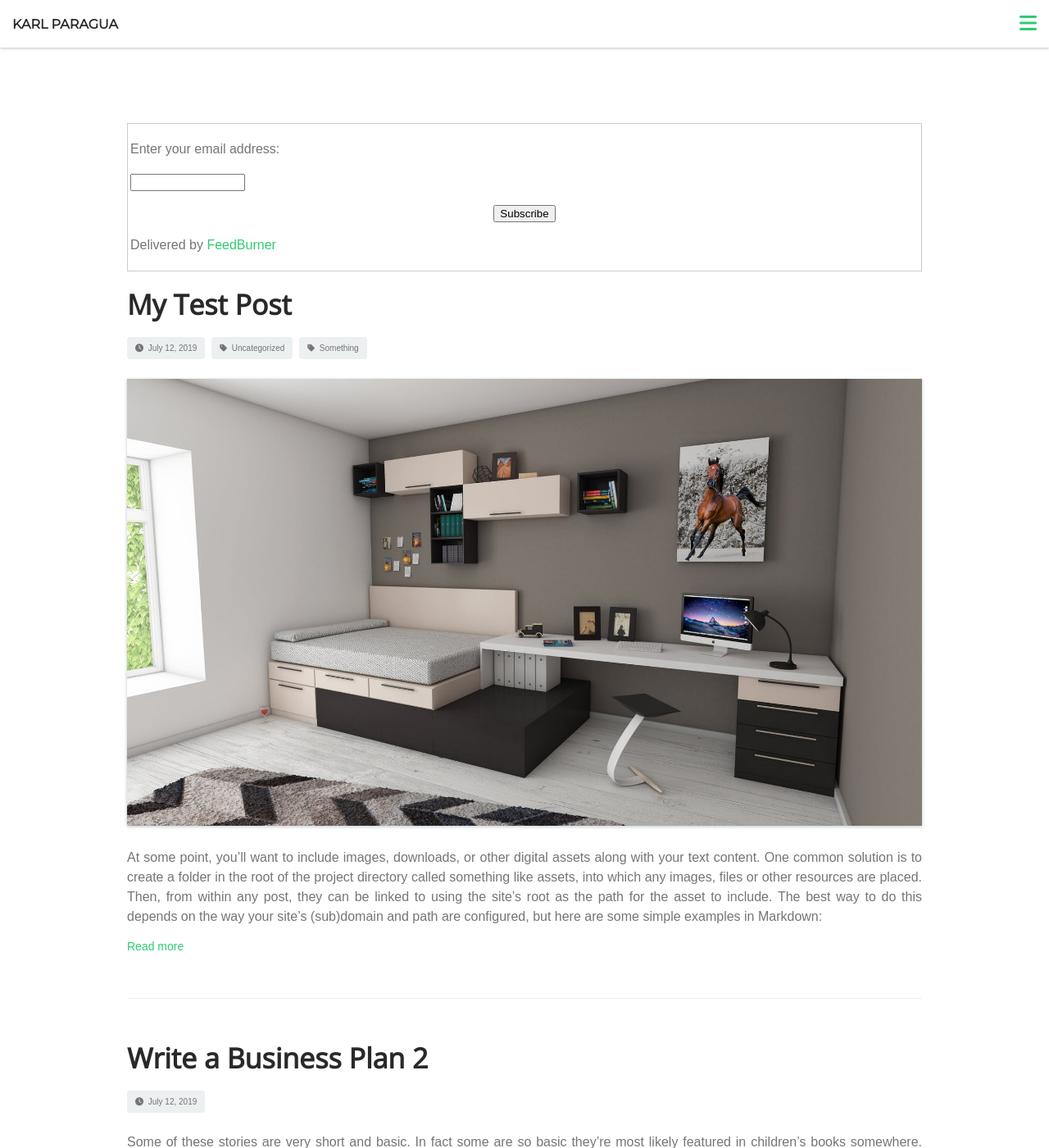
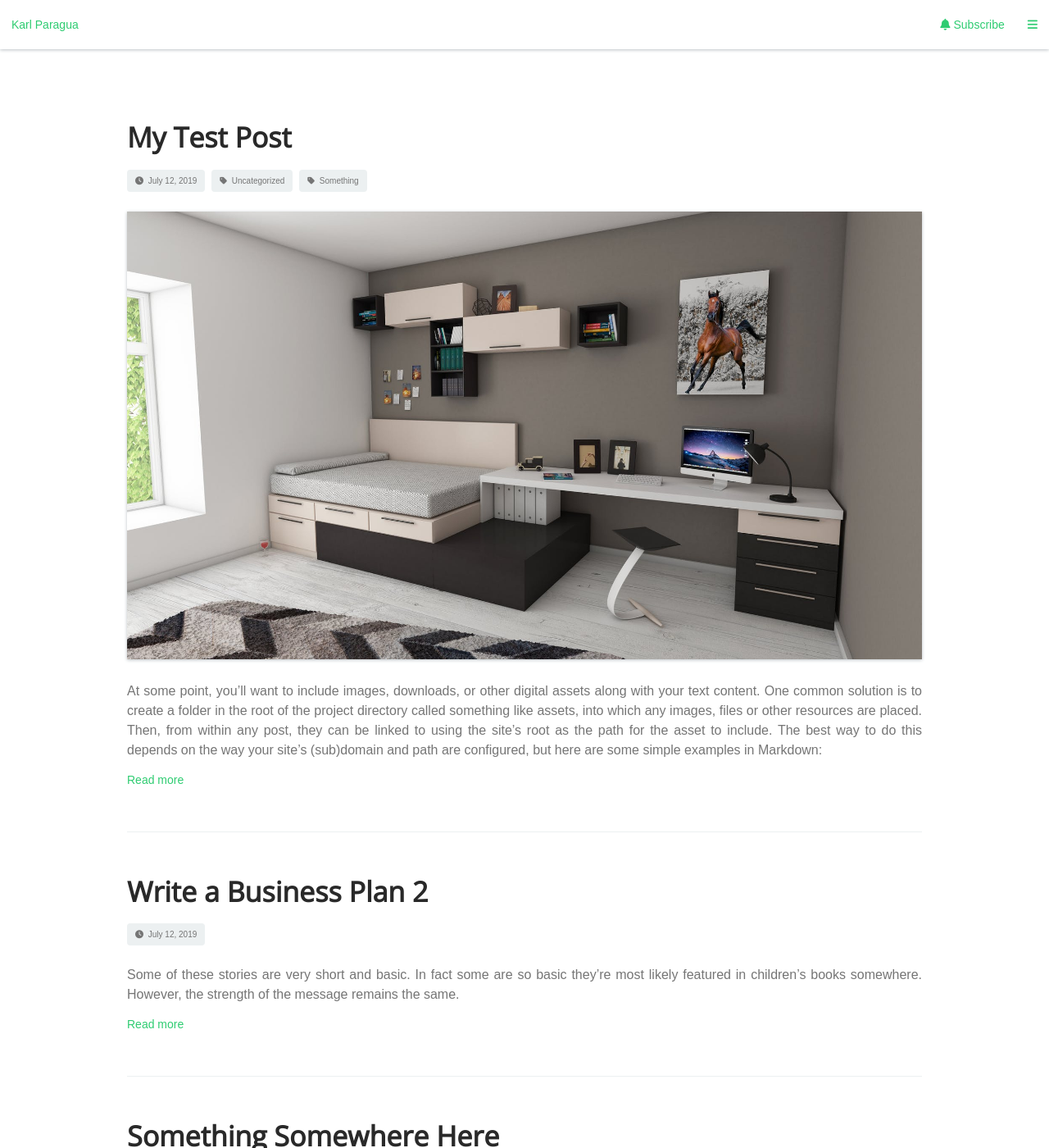
Before and after one commit to kbparagua/blog, a Jekyll site: the page built from index.html, in a window 1280 px wide and 1400 px high. Shown: the whole window at 82% size. Built offline with Jekyll 4.4.1, drawn with Linux system fonts in a browser that asks for light colours; nearby versions of some CDN libraries; the list of posts is cut into pages by our own code.

Commit message:
subscription-box

```diff
--- /dev/null
+++ b/_includes/header.html
@@ -0,0 +1,82 @@
+<div id="header">
+  <div id="brand">
+    <a href="#">Karl Paragua</a>
+  </div>
+
+  <div class="right-nav">
+    <ul class="nav-items">
+      <li class="item">
+        <a href="#" class="subscribe-box-trigger">
+          <i class="fas fa-bell"></i>
+          Subscribe
+        </a>
+      </li>
+
+      <li class="item">
+        <a href="#" class="menu-toggle">
+          <i class="fas fa-bars"></i>
+        </a>
+      </li>
+    </ul>
+  </div>
+</div>
+
+{% include subscribe_box.html %}
+
+<style>
+  #header {
+    position: fixed;
+    top: 0;
+    left: 0;
+    width: 100%;
+    height: 60px;
+    background: #ffffff;
+    -webkit-box-shadow: 0px 1px 4px 0px rgba(189,195,199,1);
+    -moz-box-shadow: 0px 1px 4px 0px rgba(189,195,199,1);
+    box-shadow: 0px 1px 4px 0px rgba(189,195,199,1);
+    overflow: hidden;
+  }
+
+  #brand {
+    float: left;
+    height: 100%;
+    display: flex;
+    flex-direction: column;
+    justify-content: center;
+    padding: 0px 14px;
+  }
+
+  .right-nav {
+    float: right;
+    height: 100%;
+    display: flex;
+    flex-direction: column;
+    justify-content: center;
+  }
+
+  .nav-items {
+    list-style: none;
+    display: flex;
+  }
+
+  .nav-items .item {
+    display: flex;
+    flex-direction: column;
+    justify-content: center;
+    font-size: 14px;
+    padding: 0px 14px;
+  }
+
+  .nav-items .item a:hover {
+    text-decoration: none;
+  }
+
+  #title a, #title a:visited, #title a:hover {
+    font-family: 'Montserrat', sans-serif;
+    font-size: 16px;
+    font-weight: bold;
+    text-transform: uppercase;
+    text-decoration: none;
+    color: #292929;
+  }
+</style>
--- a/_includes/newsletter.html
+++ /dev/null
@@ -1,10 +0,0 @@
-<form style="border:1px solid #ccc;padding:3px;text-align:center;" action="https://feedburner.google.com/fb/a/mailverify" method="post" target="popupwindow" onsubmit="window.open('https://feedburner.google.com/fb/a/mailverify?uri=KarlParagua', 'popupwindow', 'scrollbars=yes,width=550,height=520');return true">
-  <p>Enter your email address:</p>
-  <p>
-    <input type="text" style="width:140px" name="email"/>
-  </p>
-  <input type="hidden" value="KarlParagua" name="uri"/>
-  <input type="hidden" name="loc" value="en_US"/>
-  <input type="submit" value="Subscribe" />
-  <p>Delivered by <a href="https://feedburner.google.com" target="_blank">FeedBurner</a></p>
-</form>
--- /dev/null
+++ b/_includes/subscribe_box.html
@@ -0,0 +1,63 @@
+<div id="subscribe-overlay" class="subscribe-el"></div>
+<div id="subscribe-box-container" class="subscribe-el">
+  <div id="subscribe-box">
+    <a href="#" class="subscribe-close">Close</a>
+    <form style="border:1px solid #ccc;padding:3px;text-align:center;" action="https://feedburner.google.com/fb/a/mailverify" method="post" target="popupwindow" onsubmit="window.open('https://feedburner.google.com/fb/a/mailverify?uri=KarlParagua', 'popupwindow', 'scrollbars=yes,width=550,height=520');return true">
+      <p>Enter your email address:</p>
+      <p>
+        <input type="text" style="width:140px" name="email"/>
+      </p>
+      <input type="hidden" value="KarlParagua" name="uri"/>
+      <input type="hidden" name="loc" value="en_US"/>
+      <input type="submit" value="Subscribe" />
+    </form>
+  </div>
+</div>
+
+<style>
+  .subscribe-el { display: none; }
+
+  #subscribe-overlay {
+    position: fixed;
+    top: 0;
+    left: 0;
+    width: 100%;
+    height: 100%;
+
+    z-index: 99;
+    background: black;
+    opacity: 0.75;
+  }
+
+  #subscribe-box-container {
+    position: fixed;
+    top: 0;
+    left: 0;
+    width: 100%;
+    height: 100%;
+
+    z-index: 100;
+  }
+
+  #subscribe-box {
+    margin: auto;
+    margin-top: 35px;
+    width: 650px;
+    max-width: 98%;
+    background: white;
+  }
+</style>
+
+<script type="text/javascript">
+  $(document).ready(function(){
+    $('.subscribe-box-trigger').on('click', function(e){
+      e.preventDefault();
+      $('.subscribe-el').fadeIn();
+    });
+
+    $('.subscribe-close').on('click', function(e){
+      e.preventDefault();
+      $('.subscribe-el').fadeOut();
+    });
+  });
+</script>
--- a/_layouts/default.html
+++ b/_layouts/default.html
@@ -14,21 +14,8 @@
     {% include reset_scroll.html %}
     <div id="fb-root"></div>
     <script async defer crossorigin="anonymous" src="https://connect.facebook.net/en_US/sdk.js#xfbml=1&version=v3.3&appId=911200055899024&autoLogAppEvents=1"></script>
-    <div id="header">
-      <div id="left-item">
-        <div id="title">
-          <a href="/">{{ site.title }}</a>
-        </div>
-        <div id="subtitle">{{ site.description }}</div>
-      </div>
-      <div id="right-item">
-        <a href="#" class="menu-toggle">
-          <i class="fas fa-bars"></i>
-        </a>
-      </div>
-    </div>
+    {% include header.html %}
     <div id="content" class="main-column">
-      {% include newsletter.html %}
       {{ content }}
     </div>
   </body>
--- a/assets/css/main.scss
+++ b/assets/css/main.scss
@@ -64,49 +64,6 @@ h1 {
   margin: auto;
 }
 
-#header {
-  position: fixed;
-  top: 0;
-  left: 0;
-  width: 100%;
-  padding: 15px 15px;
-  display: table;
-  background: $bg-primary;
-  -webkit-box-shadow: 0px 1px 4px 0px rgba(189,195,199,1);
-  -moz-box-shadow: 0px 1px 4px 0px rgba(189,195,199,1);
-  box-shadow: 0px 1px 4px 0px rgba(189,195,199,1);
-
-  #left-item {
-    display: table-cell;
-    vertical-align: middle;
-  }
-
-  #right-item {
-    display: table-cell;
-    vertical-align: middle;
-    text-align: right;
-  }
-
-  .menu-toggle {
-    font-size: 24px;
-  }
-
-  #title {
-    a, a:visited, a:hover {
-      font-family: 'Montserrat', sans-serif;
-      font-size: 16px;
-      font-weight: bold;
-      text-transform: uppercase;
-      text-decoration: none;
-      color: $text-primary;
-    }
-  }
-
-  #subtitle {
-    font-size: 11px;
-    font-style: italic;
-  }
-}
 
 #content {
   margin-top: 150px;
```
